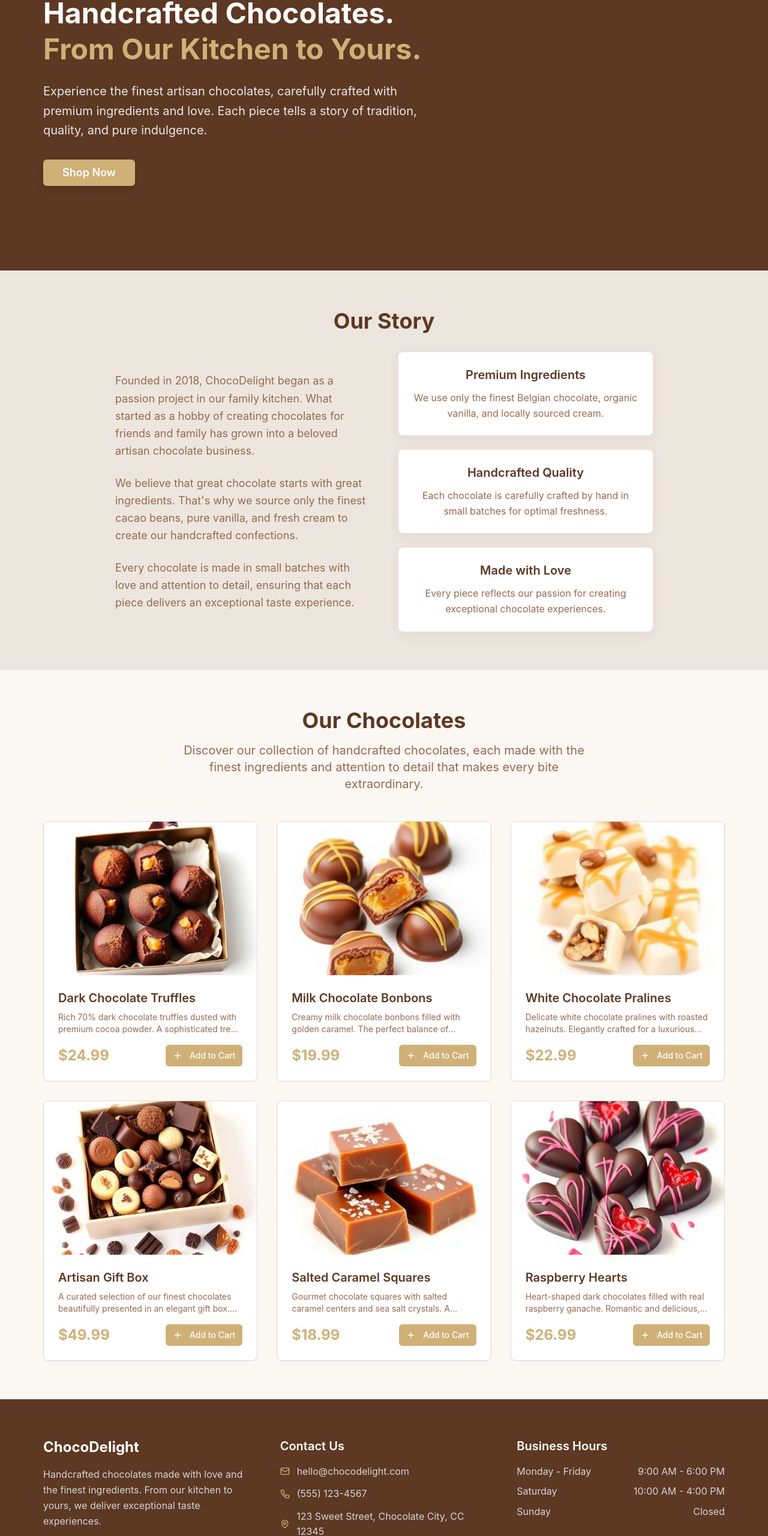
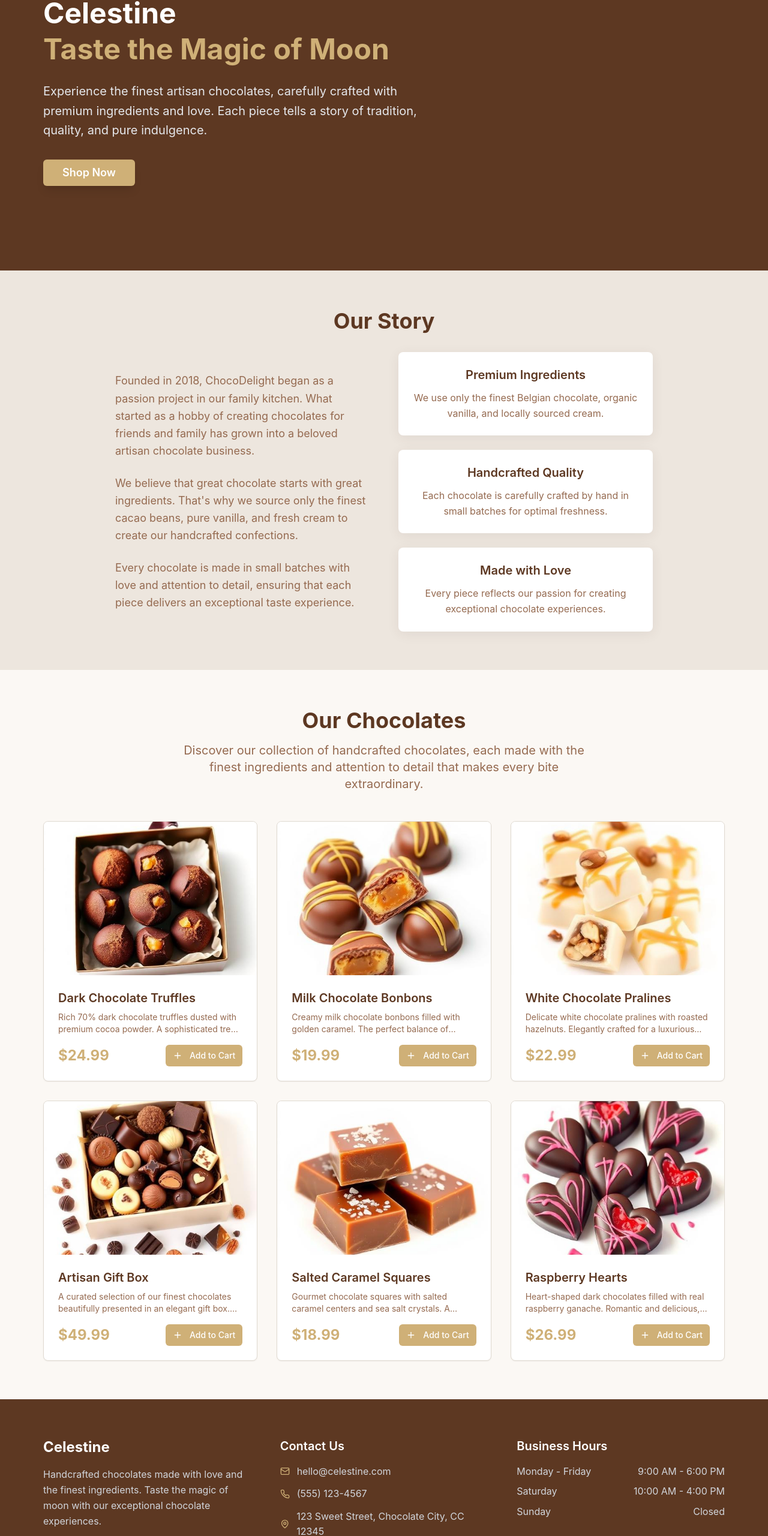
Before and after one commit to NehaD008/chocodelight-web-boutique, a React (Vite) app: page / in a window 1280 px wide. Shown: the part 217-2778 px from the top of the page at 60% size. Built offline with nearby package versions, Linux system fonts and the light colour scheme.

Commit message:
Update Hero section with new branding
- Changed font to Space Grotesk.
- Updated hero section background to match provided image or use high-quality chocolate images.
- Changed business name to "Celestine".
- Updated tagline to "Taste the Magic of Moon!".

```diff
--- a/index.html
+++ b/index.html
@@ -3,12 +3,12 @@
   <head>
     <meta charset="UTF-8" />
     <meta name="viewport" content="width=device-width, initial-scale=1.0" />
-    <title>ChocoDelight - Handcrafted Chocolates</title>
-    <meta name="description" content="Premium handcrafted chocolates made with the finest ingredients. From our kitchen to yours - discover artisan truffles, bonbons, and gift boxes." />
-    <meta name="author" content="ChocoDelight" />
+    <title>Celestine - Taste the Magic of Moon</title>
+    <meta name="description" content="Premium handcrafted chocolates made with the finest ingredients. Taste the magic of moon - discover artisan truffles, bonbons, and gift boxes." />
+    <meta name="author" content="Celestine" />
 
-    <meta property="og:title" content="ChocoDelight - Handcrafted Chocolates" />
-    <meta property="og:description" content="Premium handcrafted chocolates made with the finest ingredients. From our kitchen to yours." />
+    <meta property="og:title" content="Celestine - Taste the Magic of Moon" />
+    <meta property="og:description" content="Premium handcrafted chocolates made with the finest ingredients. Taste the magic of moon." />
     <meta property="og:type" content="website" />
     <meta property="og:image" content="https://lovable.dev/opengraph-image-p98pqg.png" />
 
--- a/src/components/Footer.tsx
+++ b/src/components/Footer.tsx
@@ -7,15 +7,15 @@ const Footer = () => {
         <div className="grid grid-cols-1 md:grid-cols-3 gap-12">
           {/* Brand */}
           <div>
-            <h3 className="text-2xl font-bold mb-4">ChocoDelight</h3>
+            <h3 className="text-2xl font-bold mb-4">Celestine</h3>
             <p className="text-gray-300 mb-4 leading-relaxed">
               Handcrafted chocolates made with love and the finest ingredients.
-              From our kitchen to yours, we deliver exceptional taste experiences.
+              Taste the magic of moon with our exceptional chocolate experiences.
             </p>
             <div className="flex items-center text-gray-300">
               <span>Made with</span>
               <Heart className="h-4 w-4 mx-1 text-red-400 fill-current" />
-              <span>by ChocoDelight</span>
+              <span>by Celestine</span>
             </div>
           </div>
 
@@ -25,7 +25,7 @@ const Footer = () => {
             <div className="space-y-3">
               <div className="flex items-center gap-3">
                 <Mail className="h-4 w-4 text-primary" />
-                <span className="text-gray-300">hello@chocodelight.com</span>
+                <span className="text-gray-300">hello@celestine.com</span>
               </div>
               <div className="flex items-center gap-3">
                 <Phone className="h-4 w-4 text-primary" />
@@ -74,7 +74,7 @@ const Footer = () => {
         </div>
 
         <div className="border-t border-gray-700 mt-12 pt-8 text-center text-gray-400">
-          <p>&copy; 2024 ChocoDelight. All rights reserved. | Made with passion for chocolate lovers everywhere.</p>
+          <p>&copy; 2024 Celestine. All rights reserved. | Made with passion for chocolate lovers everywhere.</p>
         </div>
       </div>
     </footer>
--- a/src/components/Header.tsx
+++ b/src/components/Header.tsx
@@ -21,7 +21,7 @@ const Header = ({ cartItemCount, onCartClick }: HeaderProps) => {
           {/* Logo */}
           <div className="flex items-center">
             <h1 className="text-2xl font-bold text-foreground">
-              ChocoDelight
+              Celestine
             </h1>
           </div>
 
--- a/src/components/Hero.tsx
+++ b/src/components/Hero.tsx
@@ -1,5 +1,5 @@
 import { Button } from "@/components/ui/button";
-import heroImage from "@/assets/hero-chocolates.jpg";
+import heroImage from "@/assets/celestine-hero-bg.jpg";
 
 interface HeroProps {
   onShopNowClick: () => void;
@@ -18,9 +18,9 @@ const Hero = ({ onShopNowClick }: HeroProps) => {
       <div className="container-desktop relative z-10">
         <div className="max-w-2xl text-white">
           <h1 className="text-5xl font-bold mb-6 leading-tight">
-            Handcrafted Chocolates.
+            Celestine
             <br />
-            <span className="text-accent">From Our Kitchen to Yours.</span>
+            <span className="text-accent">Taste the Magic of Moon</span>
           </h1>
 
           <p className="text-xl mb-8 text-gray-200 leading-relaxed">
--- a/src/index.css
+++ b/src/index.css
@@ -4,7 +4,7 @@
 
 /* ChocoDelight Design System - Warm chocolate theme */
 
-@import url('https://fonts.googleapis.com/css2?family=Inter:wght@300;400;500;600;700&display=swap');
+@import url('https://fonts.googleapis.com/css2?family=Space+Grotesk:wght@300;400;500;600;700&display=swap');
 
 @layer base {
   :root {
@@ -107,7 +107,7 @@
 
   body {
     @apply bg-background text-foreground;
-    font-family: 'Inter', -apple-system, BlinkMacSystemFont, 'Segoe UI', sans-serif;
+    font-family: 'Space Grotesk', -apple-system, BlinkMacSystemFont, 'Segoe UI', sans-serif;
     font-weight: 400;
     line-height: 1.6;
   }
```
Also changed, not shown: src/assets/celestine-hero-bg.jpg (added).
